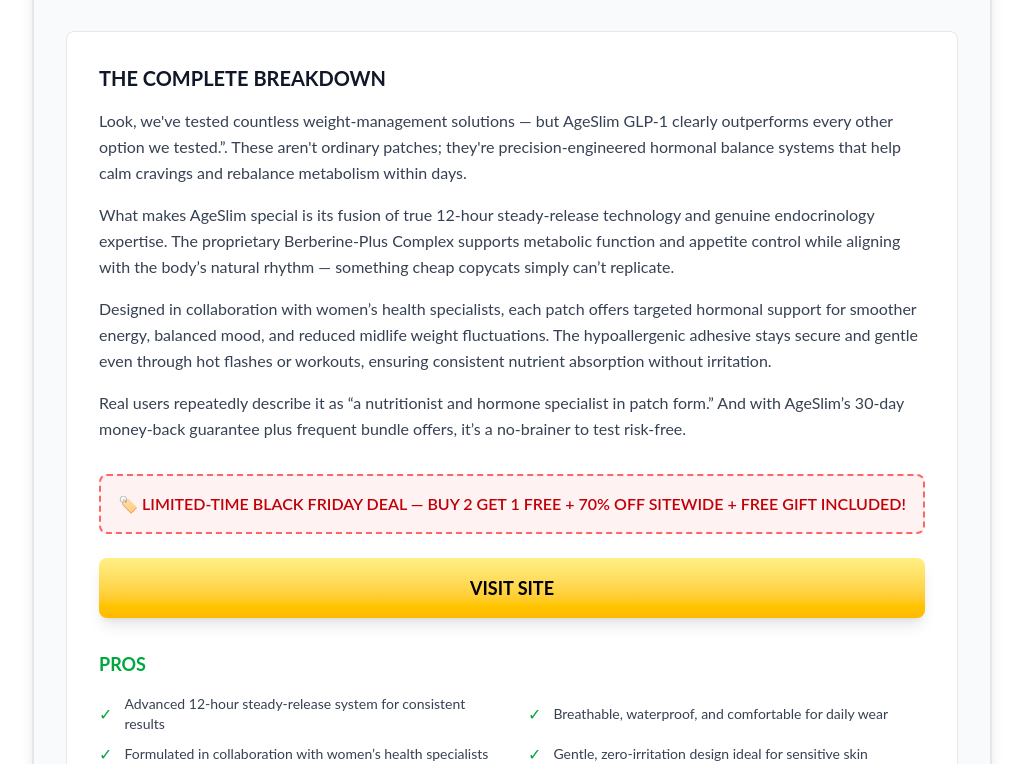
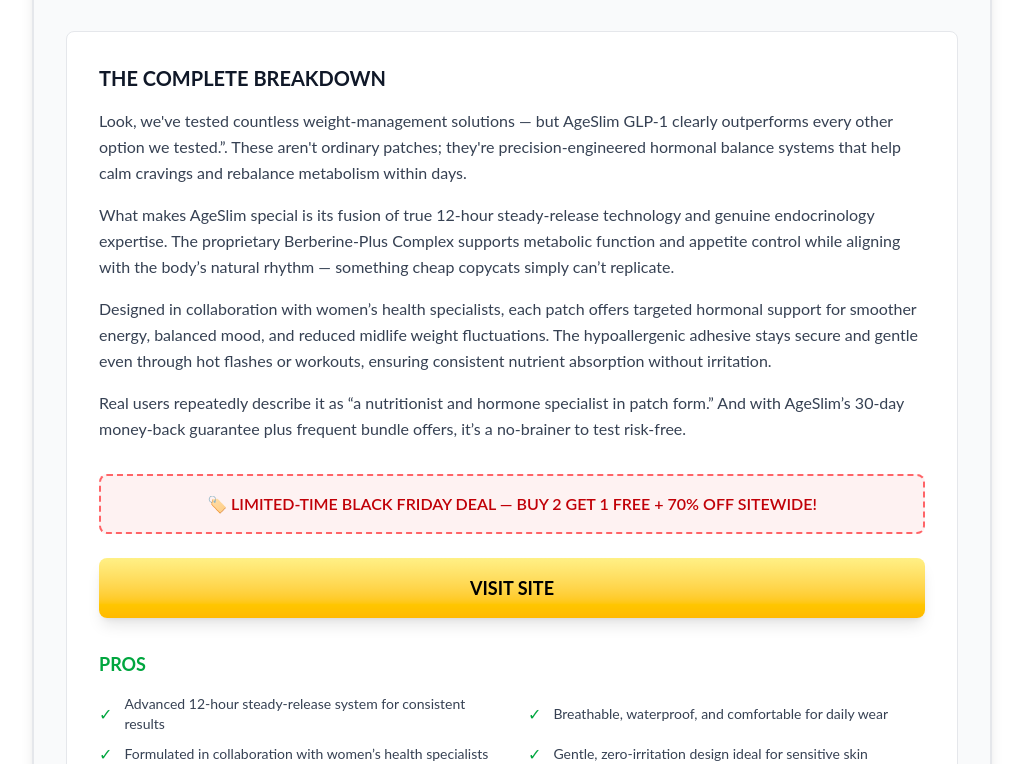
Before and after one commit to elnfar/healthybellies, a Next.js app: page /top-glp-1-patches in a window 1280 px wide. Shown: the part 3769-4533 px from the top of the page, without its empty margins (128-1151 px from the left). Built offline with nearby package versions, Linux system fonts and the light colour scheme.

Commit message:
changed images

```diff
--- a/src/app/top-glp-1-patches/page.tsx
+++ b/src/app/top-glp-1-patches/page.tsx
@@ -26,7 +26,7 @@
       image: "/ageslim.png",
       hasAward: true,
       hasPromotion: true,
-      promotionText: "LIMITED-TIME BLACK FRIDAY DEAL — Buy 2 Get 1 FREE + 70% OFF sitewide + FREE gift included!",
+      promotionText: "LIMITED-TIME BLACK FRIDAY DEAL — Buy 2 Get 1 FREE + 70% OFF sitewide!",
       breakdown: `Look, we've tested countless weight-management solutions — but AgeSlim GLP-1 clearly outperforms every other option we tested.”. These aren't ordinary patches; they're precision-engineered hormonal balance systems that help calm cravings and rebalance metabolism within days.
 
 What makes AgeSlim special is its fusion of true 12-hour steady-release technology and genuine endocrinology expertise. The proprietary Berberine-Plus Complex supports metabolic function and appetite control while aligning with the body’s natural rhythm — something cheap copycats simply can’t replicate.
@@ -76,7 +76,7 @@
       image: "/PatchAid.webp",
       hasAward: false,
       hasPromotion: false,
-      promotionText: "🔥 Limited Time: 40% OFF + Free Shipping on 3-Month Supply",
+      promotionText: "🔥 Limited Time: 70% OFF + Free Shipping on 3-Month Supply",
       breakdown: `Patch Aid has earned its position as our #2 pick thanks to its consistent performance and strong customer satisfaction. While it doesn’t quite reach the innovation level of AgeSlim, it remains a dependable option for those looking to support hormonal balance and steady weight management.
 
 Its standout feature is the Dual-Phase Release System — delivering an initial boost in appetite control within hours, followed by sustained metabolic support for up to 10 hours. The formula combines clinically recognized ingredients such as Chromium Picolinate and Green Coffee Bean Extract, working together to promote healthy glucose metabolism and energy balance.
--- a/src/components/LimitedTimeOfferSection.tsx
+++ b/src/components/LimitedTimeOfferSection.tsx
@@ -4,7 +4,7 @@
       <div className="max-w-4xl mx-auto px-4 sm:px-6 lg:px-8">
         <div className="prose prose-lg max-w-none">
           <h2 className="text-3xl sm:text-[32px] font-bold text-gray-900 mb-8 leading-tight">
-            Exclusive Reader Offer: Up to 40% OFF AgeSlim GLP-1 Patches + a FREE Gift — Limited-Time Only
+            Exclusive Reader Offer: Up to 70% OFF AgeSlim GLP-1 Patches — Limited-Time Only
           </h2>
 
           <p className="text-[20px] text-gray-700 leading-relaxed mb-6">
@@ -33,7 +33,7 @@
 
 <div className="ml-6 mb-6">
   <p className="text-lg text-gray-700 leading-relaxed mb-3 font-semibold">
-    💥 Up to <strong>40% OFF</strong> AgeSlim’s premium GLP-1 support patches
+    💥 Up to <strong>70% OFF</strong> AgeSlim’s premium GLP-1 support patches
   </p>
 
   <p className="text-lg text-gray-700 leading-relaxed mb-3 font-semibold">
```
Also changed, not shown: public/ageslim.png, public/featured.png.
